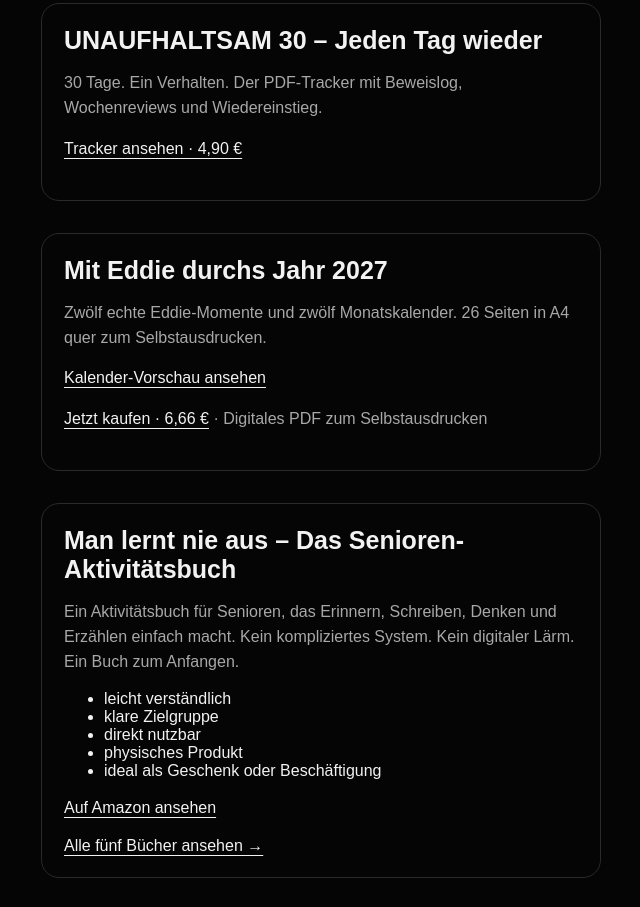
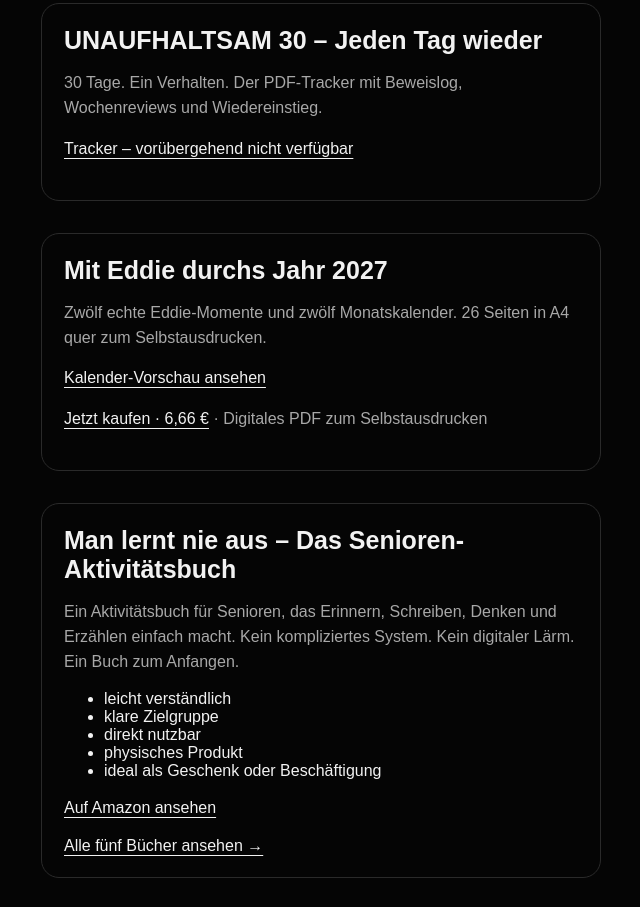
Before and after one commit to KeschFlow/eddiesworld-hq, a plain HTML site: page index.html in a window 1280 px wide. Shown: the part 854-1761 px from the top of the page, without its empty margins (319-959 px from the left). Drawn offline with Linux system fonts and the light colour scheme.

Commit message:
Add the PartnerNet tag on the raw-logs book link and mark the homepage tracker as temporarily unavailable.
Co-authored-by: KeSch <KeschFlow@users.noreply.github.com>

```diff
--- a/index.html
+++ b/index.html
@@ -247,7 +247,7 @@
   <section class="product" aria-labelledby="tracker-title">
     <h2 id="tracker-title">UNAUFHALTSAM 30 – Jeden Tag wieder</h2>
     <p>30 Tage. Ein Verhalten. Der PDF-Tracker mit Beweislog, Wochenreviews und Wiedereinstieg.</p>
-    <p><a href="/tracker/">Tracker ansehen · 4,90 €</a></p>
+    <p><a href="/tracker/">Tracker – vorübergehend nicht verfügbar</a></p>
   </section>
 
   <section class="product" aria-labelledby="calendar-title">
```
Also changed, not shown: raw-logs.html (+1 -1 lines).
